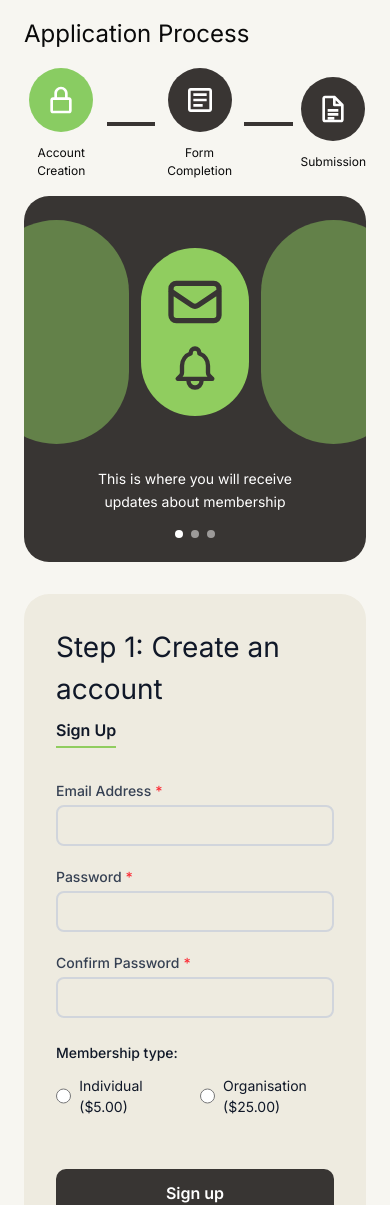
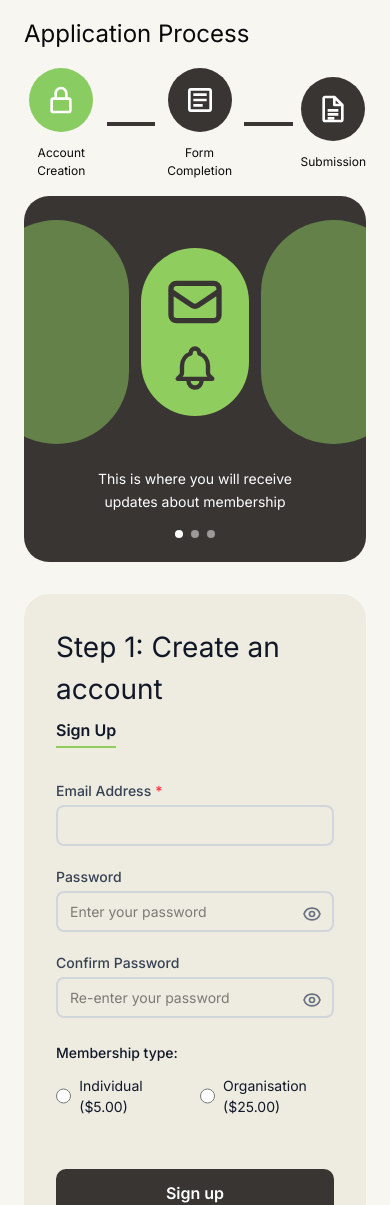
Before and after one commit to SFU-Blueprint/RPRC, a Next.js app: page /membership/signup in a window 390 px wide. Shown: the top 1205 px of the page. Built offline with nearby package versions, Linux system fonts and the light colour scheme.

Commit message:
fix: responsivity and password visibility for account creation

```diff
--- a/app/membership/page.tsx
+++ b/app/membership/page.tsx
@@ -48,7 +48,9 @@
                 </li>
                 <li className="flex items-start">
                   <span className="mr-3 mt-1">•</span>
-                  <span>Support and endorse RPRC's mission and values.</span>
+                  <span>
+                    Support and endorse RPRC&apos;s mission and values.
+                  </span>
                 </li>
                 <li className="flex items-start">
                   <span className="mr-3 mt-1">•</span>
--- /dev/null
+++ b/components/signup/PasswordInput.tsx
@@ -0,0 +1,84 @@
+'use client';
+
+import React, { useState } from 'react';
+import { FormInput } from './FormInput';
+
+interface PasswordInputProps {
+  label: string;
+  value: string;
+  error?: string;
+  showValidation: boolean;
+  onChange: (value: string) => void;
+  placeholder?: string;
+}
+
+export function PasswordInput({
+  label,
+  value,
+  error,
+  showValidation,
+  onChange,
+  placeholder = '',
+}: PasswordInputProps) {
+  const [showPassword, setShowPassword] = useState(false);
+
+  return (
+    <div className="relative">
+      <FormInput
+        label={label}
+        type={showPassword ? 'text' : 'password'}
+        value={value}
+        error={error}
+        showValidation={showValidation}
+        onChange={onChange}
+        placeholder={placeholder}
+      />
+
+      {/* Eye Icon Toggle */}
+      <button
+        type="button"
+        onClick={() => setShowPassword(!showPassword)}
+        className="absolute right-3 top-[38px] text-gray-500 hover:text-gray-700 focus:outline-none"
+        aria-label={showPassword ? 'Hide password' : 'Show password'}
+      >
+        {showPassword ? (
+          // Eye with slash (hide)
+          <svg
+            className="w-5 h-5"
+            fill="none"
+            stroke="currentColor"
+            viewBox="0 0 24 24"
+          >
+            <path
+              strokeLinecap="round"
+              strokeLinejoin="round"
+              strokeWidth={2}
+              d="M13.875 18.825A10.05 10.05 0 0112 19c-4.478 0-8.268-2.943-9.543-7a9.97 9.97 0 011.563-3.029m5.858.908a3 3 0 114.243 4.243M9.878 9.878l4.242 4.242M9.88 9.88l-3.29-3.29m7.532 7.532l3.29 3.29M3 3l3.59 3.59m0 0A9.953 9.953 0 0112 5c4.478 0 8.268 2.943 9.543 7a10.025 10.025 0 01-4.132 5.411m0 0L21 21"
+            />
+          </svg>
+        ) : (
+          // Eye (show)
+          <svg
+            className="w-5 h-5"
+            fill="none"
+            stroke="currentColor"
+            viewBox="0 0 24 24"
+          >
+            <path
+              strokeLinecap="round"
+              strokeLinejoin="round"
+              strokeWidth={2}
+              d="M15 12a3 3 0 11-6 0 3 3 0 016 0z"
+            />
+            <path
+              strokeLinecap="round"
+              strokeLinejoin="round"
+              strokeWidth={2}
+              d="M2.458 12C3.732 7.943 7.523 5 12 5c4.478 0 8.268 2.943 9.542 7-1.274 4.057-5.064 7-9.542 7-4.477 0-8.268-2.943-9.542-7z"
+            />
+          </svg>
+        )}
+      </button>
+    </div>
+  );
+}
--- a/components/signup/Step1Form.tsx
+++ b/components/signup/Step1Form.tsx
@@ -5,6 +5,7 @@
 import { FormInput } from '@/components/signup/FormInput';
 import { inter } from '@/app/fonts';
 import { validateStep1, hasErrors } from '@/lib/signup-validation';
+import { PasswordInput } from './PasswordInput';
 
 export function Step1Form() {
   const {
@@ -62,27 +63,23 @@
         />
 
         {/* Password */}
-        <FormInput
+        <PasswordInput
           label="Password"
-          type="password"
           value={formData.password}
-          onChange={(val) => updateFormData({ password: val })}
           error={errors.password}
-          placeholder=""
-          required
           showValidation={hasAttemptedValidation}
+          onChange={(value) => updateFormData({ password: value })}
+          placeholder="Enter your password"
         />
 
         {/* Confirm Password */}
-        <FormInput
+        <PasswordInput
           label="Confirm Password"
-          type="password"
           value={formData.confirmPassword}
-          onChange={(val) => updateFormData({ confirmPassword: val })}
           error={errors.confirmPassword}
-          placeholder=""
-          required
           showValidation={hasAttemptedValidation}
+          onChange={(value) => updateFormData({ confirmPassword: value })}
+          placeholder="Re-enter your password"
         />
 
         {/* Membership Type */}
```
